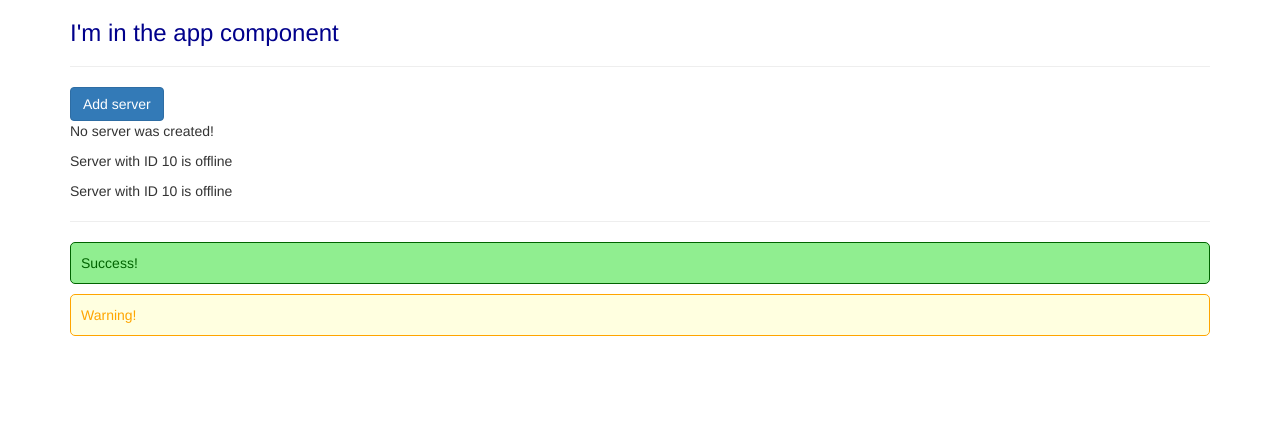
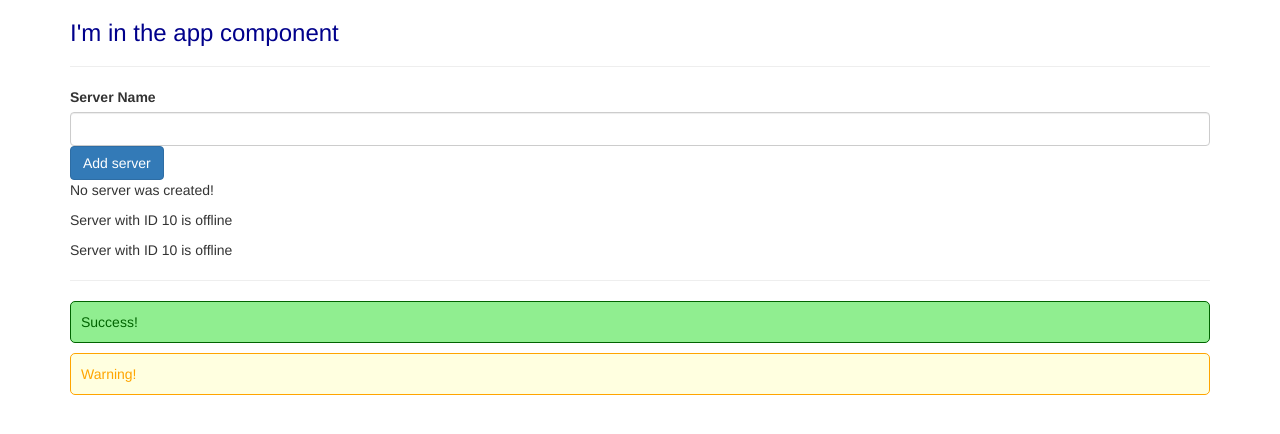
Before and after one commit to adamrysyk/learn-angular-7, an Angular app: page / in a window 1280 px wide. Shown: the top 434 px of the page. Built offline with nearby package versions, Linux system fonts and the light colour scheme.

Commit message:
add two way databinding

```diff
--- a/src/app/servers/servers.component.html
+++ b/src/app/servers/servers.component.html
@@ -1,3 +1,9 @@
+<label>Server Name</label>
+<input
+    type="text"
+    class="form-control"
+    [(ngModel)]="serverName"
+>
 <button
     [disabled]="!allowNewServer"
     class="btn btn-primary"
--- a/src/app/servers/servers.component.ts
+++ b/src/app/servers/servers.component.ts
@@ -9,6 +9,7 @@ import { Component, OnInit } from '@angular/core';
 export class ServersComponent implements OnInit {
   allowNewServer = false;
   serverCreationStatus = 'No server was created!';
+  serverName = '';
 
   constructor() {
     setTimeout(() => {
@@ -20,7 +21,6 @@ export class ServersComponent implements OnInit {
   }
 
   onCreateServer() {
-    this.serverCreationStatus = 'Server was created!';
+    this.serverCreationStatus = `Server was created! Name is ${this.serverName}`;
   }
-
 }
```
